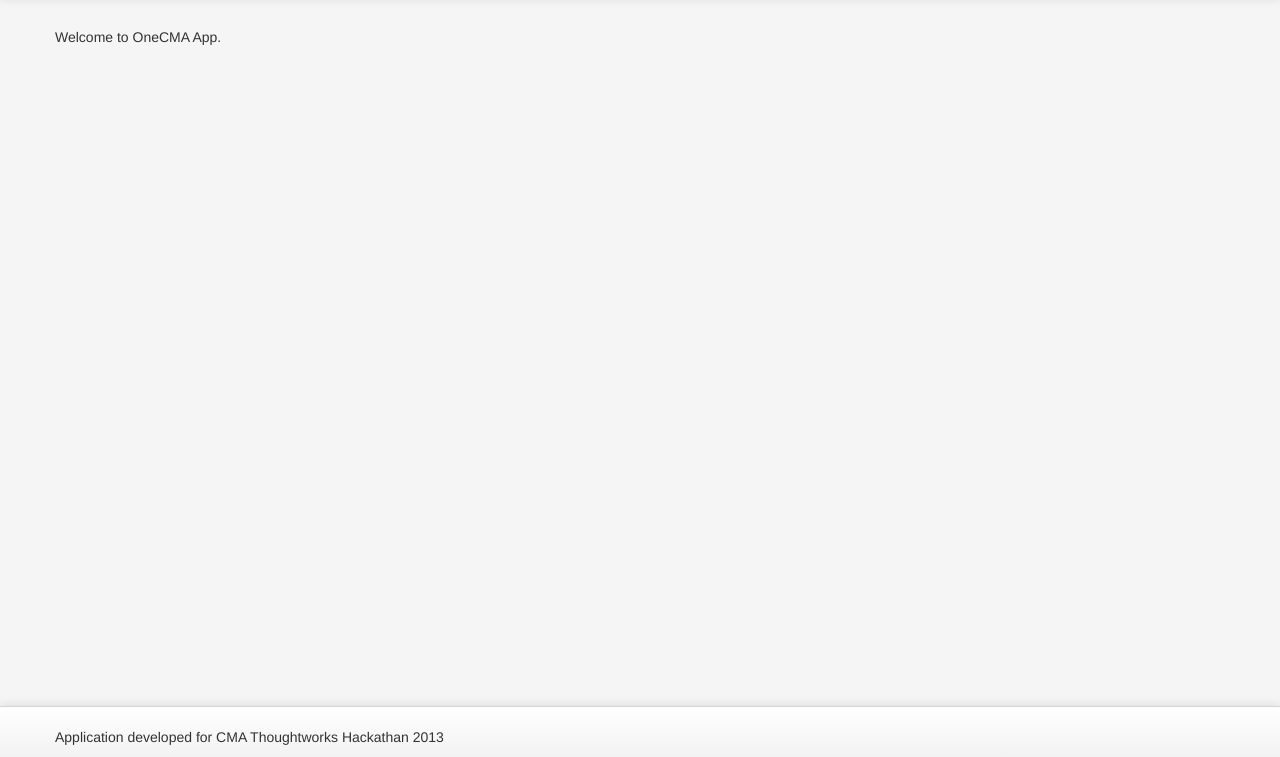
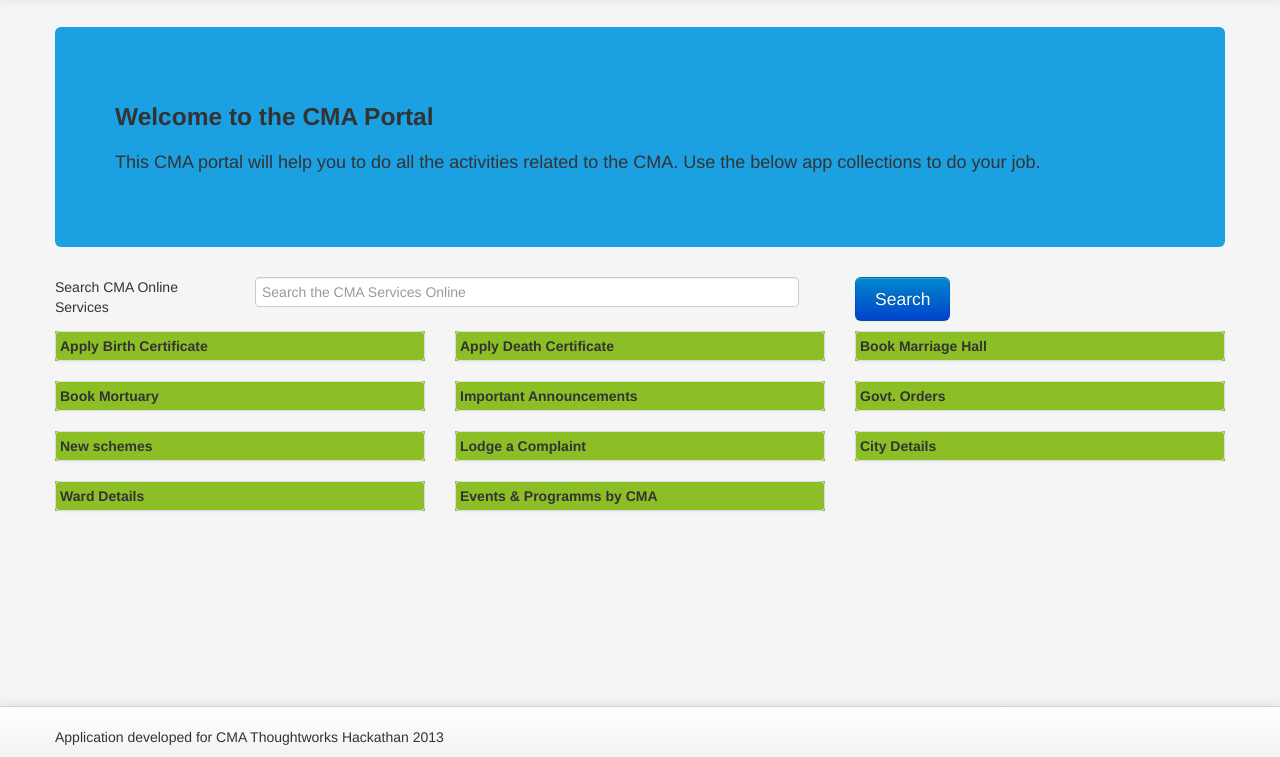
Before and after one commit to xenthil/yesoreye, a plain HTML site: page index.html at #/home in a window 1280 px wide. Shown: the part 43-800 px from the top of the page. Drawn offline with Linux system fonts and the light colour scheme.

Commit message:
Apps page created

```diff
--- a/css/app.css
+++ b/css/app.css
@@ -34,3 +34,23 @@ height: auto;
 margin-bottom: 15px;
 padding: 7px 9px;
 }
+.hero-unit
+{
+	background-color: #1BA1E2;
+}
+#appsResultList
+{
+  width: 100%;
+  margin: 0px;
+  padding-top: 0px;
+  list-style: none;
+
+}
+
+#appsResultList li
+
+{
+  margin-top: 10px;
+  margin-bottom: 10px;
+  background-color: #8CBF26;
+}
--- a/js/app.js
+++ b/js/app.js
@@ -18,3 +18,21 @@ app.controller('OneCMACtrl',function($scope)
 {
 
 });
+
+app.controller('AppsListController',function($scope)
+{
+	$scope.appsList = [{ name : 'Apply Birth Certificate' , department: 'Sanitation'},
+		{	name : 'Apply Death Certificate' },
+		{	name : 'Book Marriage Hall' },
+		{	name : 'Book Mortuary' },
+		{	name : 'Important Announcements',department: 'General'},
+		{name:'Govt. Orders'},
+		{name:'New schemes'},
+		{name:'Lodge a Complaint'},
+		{name: 'City Details'},
+		{name:'Ward Details'},
+		{name:'Events & Programms by CMA'}
+
+	];
+
+});
--- a/partials/home.html
+++ b/partials/home.html
@@ -1 +1,32 @@
-Welcome to OneCMA App.
+<div class="row">
+	<div class="span12">
+		<div class="hero-unit">
+            <h3>Welcome to the CMA Portal</h3>
+            <p>This CMA portal will help you to do all the activities related to the CMA. Use the below app collections to do your job.</p>
+          </div>
+	</div>
+</div>
+<div id="AppSearch" ng-controller='AppsListController'>
+	<div class="row">
+		<div class="span2">
+			Search CMA Online Services
+		</div>
+		<div class="span6">
+			<input type="text" placeholder="Search the CMA Services Online" class="input-xxlarge" ng-model='search.$'>
+		</div>
+		<div class="span4">
+			<a href="#search" class="btn btn-large btn-primary" >Search</a>
+		</div>
+	</div>
+	<div class="row" id="Appresults">
+
+		  <ul id="appsResultList" class="span12">
+			  <li class="span4" ng-repeat='app in appsList | filter:search'>
+				  <div class="thumbnail">
+				  	<b>{{ app.name }}</b>
+				  </div>
+			  </li>
+		  </ul>
+
+	</div>
+</div>
```
Also changed, not shown: partials/login.html (+1 -1 lines).
